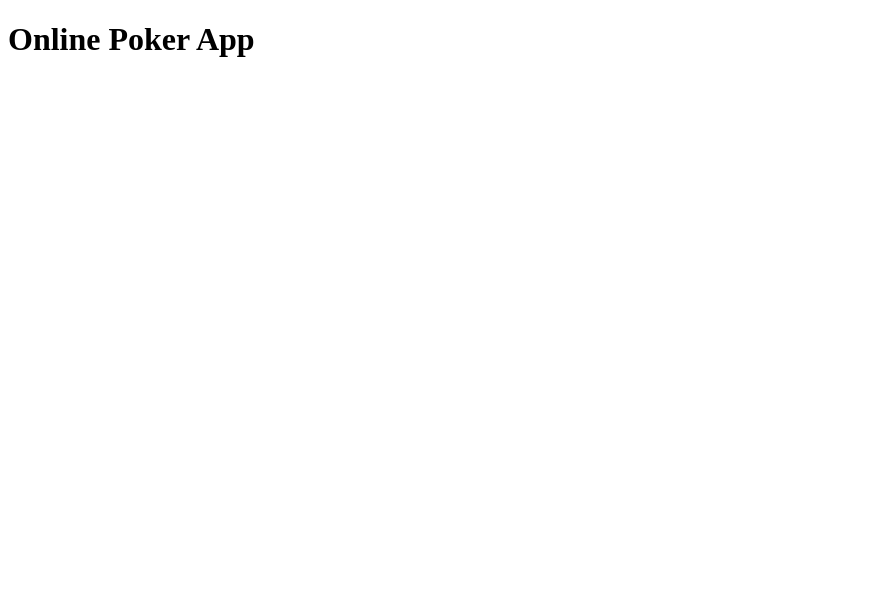
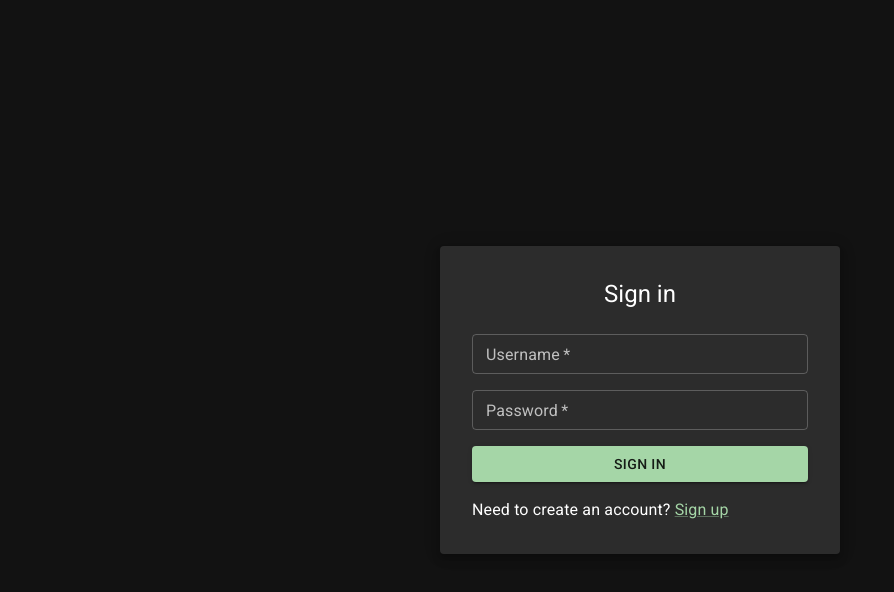
Before and after one commit to BrynBlumenstein/online-poker-app, a React (Vite) app in the folder client/: page /sign-in in a window 1280 px wide. Shown: the top 592 px of the page, without its empty margins (0-894 px from the left). Built offline with nearby package versions, Linux system fonts and the light colour scheme.

Commit message:
Add unfinished sign-in/sign-up pages and update theme

```diff
--- a/client/src/App.jsx
+++ b/client/src/App.jsx
@@ -1,8 +1,15 @@
+import { BrowserRouter as Router, Routes, Route } from 'react-router-dom';
+import SignInPage from './pages/sign-in-page';
+import SignUpPage from './pages/sign-up-page';
+
 function App() {
 	return (
-		<>
-			<h1>Online Poker App</h1>
-		</>
+		<Router>
+			<Routes>
+				<Route path="/sign-in" element={<SignInPage />} />
+				<Route path="/sign-up" element={<SignUpPage />} />
+			</Routes>
+		</Router>
 	);
 }
 
--- /dev/null
+++ b/client/src/components/auth-form.jsx
@@ -0,0 +1,59 @@
+import { useState } from 'react';
+import { useNavigate } from 'react-router-dom';
+import Box from '@mui/material/Box';
+import Button from '@mui/material/Button';
+import TextField from '@mui/material/TextField';
+
+const AuthForm = ({ onSubmit, buttonLabel }) => {
+	const [username, setUsername] = useState('');
+	const [password, setPassword] = useState('');
+    const navigate = useNavigate();
+
+	const handleSubmit = async (event) => {
+		event.preventDefault();
+		await onSubmit(username, password);
+
+		setUsername('');
+		setPassword('');
+
+        navigate('/');
+	};
+
+	return (
+		<Box
+			component="form"
+			onSubmit={handleSubmit}
+			sx={{
+				display: 'flex',
+				flexDirection: 'column',
+				gap: 2,
+				p: '1rem 0'
+			}}
+		>
+			<TextField
+				label="Username"
+				required
+				size="small"
+                value={username}
+				onChange={({ target }) => {
+					setUsername(target.value);
+				}}
+			/>
+			<TextField
+				label="Password"
+				type="password"
+				required
+				size="small"
+                value={password}
+				onChange={({ target }) => {
+					setPassword(target.value);
+				}}
+			/>
+			<Button type="submit" variant="contained">
+				{buttonLabel}
+			</Button>
+		</Box>
+	);
+};
+
+export default AuthForm;
--- /dev/null
+++ b/client/src/components/auth-page.jsx
@@ -0,0 +1,48 @@
+import Paper from '@mui/material/Paper';
+import Typography from '@mui/material/Typography';
+import Box from '@mui/material/Box';
+import Link from '@mui/material/Link';
+import AuthForm from '../components/auth-form';
+import { useNavigate } from 'react-router-dom';
+
+const AuthPage = ({
+	label,
+	onSubmit,
+	redirectText,
+	redirectPath,
+	redirectLabel
+}) => {
+	const navigate = useNavigate();
+
+	return (
+		<Box
+			sx={{
+				height: '100vh',
+				display: 'flex',
+				justifyContent: 'center',
+				alignItems: 'center'
+			}}
+		>
+			<Paper
+				elevation={6}
+				sx={{
+					p: 4,
+					width: 400
+				}}
+			>
+				<Typography variant="h5" align="center" gutterBottom>
+					{label}
+				</Typography>
+				<AuthForm onSubmit={onSubmit} buttonLabel={label} />
+				<Typography>
+					{redirectText}
+					<Link onClick={() => navigate(redirectPath)}>
+						{redirectLabel}
+					</Link>
+				</Typography>
+			</Paper>
+		</Box>
+	);
+};
+
+export default AuthPage;
--- a/client/src/main.jsx
+++ b/client/src/main.jsx
@@ -1,9 +1,27 @@
 import { StrictMode } from 'react';
 import { createRoot } from 'react-dom/client';
+import { ThemeProvider, createTheme } from '@mui/material';
+import CssBaseline from '@mui/material/CssBaseline';
+import '@fontsource/roboto/300.css';
+import '@fontsource/roboto/400.css';
+import '@fontsource/roboto/500.css';
+import '@fontsource/roboto/700.css';
 import App from './App.jsx';
+
+const theme = createTheme({
+	palette: {
+		mode: 'dark',
+		primary: {
+			main: '#a5d6a7'
+		}
+	}
+});
 
 createRoot(document.getElementById('root')).render(
 	<StrictMode>
-		<App />
+		<ThemeProvider theme={theme}>
+			<CssBaseline />
+			<App />
+		</ThemeProvider>
 	</StrictMode>
 );
--- /dev/null
+++ b/client/src/pages/sign-in-page.jsx
@@ -0,0 +1,19 @@
+import AuthPage from '../components/auth-page';
+
+const SignInPage = () => {
+	const onSignIn = async (username, password) => {
+		console.log('sign in', username, password);
+	};
+
+	return (
+		<AuthPage
+			label="Sign in"
+			onSubmit={onSignIn}
+			redirectText="Need to create an account?&nbsp;"
+			redirectPath="/sign-up"
+			redirectLabel="Sign up"
+		/>
+	);
+};
+
+export default SignInPage;
--- /dev/null
+++ b/client/src/pages/sign-up-page.jsx
@@ -0,0 +1,20 @@
+import AuthPage from '../components/auth-page';
+import signUpService from '../services/sign-up';
+
+const SignUpPage = () => {
+	const onSignUp = async (username, password) => {
+		await signUpService.signUp({ username, password_hash: password });
+	};
+
+	return (
+		<AuthPage
+			label="Sign up"
+			onSubmit={onSignUp}
+			redirectText="Already have an account?&nbsp;"
+			redirectPath="/sign-in"
+			redirectLabel="Sign in"
+		/>
+	);
+};
+
+export default SignUpPage;
--- /dev/null
+++ b/client/src/services/sign-up.js
@@ -0,0 +1,9 @@
+import axios from 'axios';
+const baseUrl = 'http://localhost:3001/api/users';
+
+const signUp = async (credentials) => {
+	const response = await axios.post(baseUrl, credentials);
+	return response.data;
+};
+
+export default { signUp };
```
Also changed, not shown: client/package.json (+8 -1 lines), 2 other files (tests, documents, lock files or other folders).
